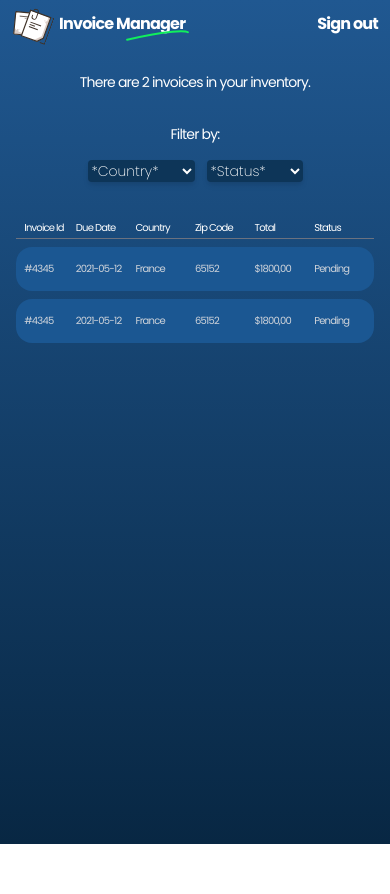
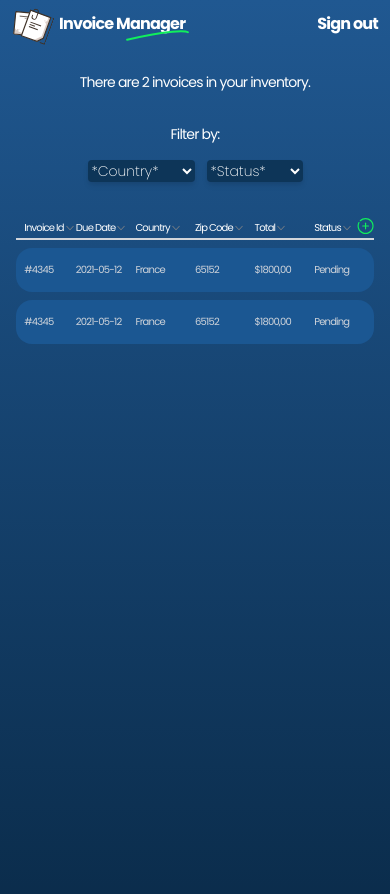
Before and after one commit to torbilote/vue3-invoice-app-v2, a Vue app: page / in a window 390 px wide. Shown: the top 894 px of the page. Before the commit the page ends 844 px from the top, so only its background shows below. Built offline with nearby package versions, Linux system fonts and the light colour scheme.

Commit message:
Finished InvoiceList responsively.
Finished InvoiceList responsively.

```diff
--- a/src/App.vue
+++ b/src/App.vue
@@ -25,13 +25,17 @@ export default {
       '2xl': '1536px',
 */
 
+body {
+  overflow: hidden;
+}
+
 #app {
   font-family: 'Poppins', Helvetica, Arial, sans-serif;
   -webkit-font-smoothing: antialiased;
   -moz-osx-font-smoothing: grayscale;
   -webkit-appearance: none;
-  min-height: 100vh;
-  min-width: 100vw;
+  height: 120vh;
+  width: 100vw;
   letter-spacing: -0.05em;
   background: -webkit-linear-gradient(180deg, rgb(32, 88, 145), rgb(8, 39, 67));
   background: linear-gradient(180deg, rgb(32, 88, 145), rgb(8, 39, 67));
--- a/src/components/InvoiceList.vue
+++ b/src/components/InvoiceList.vue
@@ -1,23 +1,80 @@
 <template>
   <ul class="">
-    <li class="grid grid-cols-6 text-xxs text-white pb-1 border-b border-gray-500 sm:text-xs md:text-base">
-      <div class="pl-2">
+    <li class="relative grid grid-cols-6 text-xxs text-white pb-1 border-b-2 border-gray-300 sm:text-xs md:text-base">
+      <div class="pl-2 flex flex-row">
         <p class="">Invoice Id</p>
+        <svg class="w-3 sm:w-4 md:w-5 lg:w-6 h-auto" width="512" height="512" viewBox="0 0 512 512" fill="none" xmlns="http://www.w3.org/2000/svg">
+          <g id="arrow 1">
+            <g id="a0">
+              <path id="Vector" d="M396.6 160L416 180.7L256 352L96 180.7L115.3 160L256 310.5L396.6 160Z" fill="#858585" />
+            </g>
+          </g>
+        </svg>
       </div>
-      <div class="">
+      <div class="flex flex-row">
         <p class="">Due Date</p>
+        <svg class="w-3 sm:w-4 md:w-5 lg:w-6 h-auto" width="512" height="512" viewBox="0 0 512 512" fill="none" xmlns="http://www.w3.org/2000/svg">
+          <g id="arrow 1">
+            <g id="a0">
+              <path id="Vector" d="M396.6 160L416 180.7L256 352L96 180.7L115.3 160L256 310.5L396.6 160Z" fill="#858585" />
+            </g>
+          </g>
+        </svg>
       </div>
-      <div class="">
+      <div class="flex flex-row">
         <p class="">Country</p>
+        <svg class="w-3 sm:w-4 md:w-5 lg:w-6 h-auto" width="512" height="512" viewBox="0 0 512 512" fill="none" xmlns="http://www.w3.org/2000/svg">
+          <g id="arrow 1">
+            <g id="a0">
+              <path id="Vector" d="M396.6 160L416 180.7L256 352L96 180.7L115.3 160L256 310.5L396.6 160Z" fill="#858585" />
+            </g>
+          </g>
+        </svg>
       </div>
-      <div class="">
+      <div class="flex flex-row">
         <p class="">Zip Code</p>
+        <svg class="w-3 sm:w-4 md:w-5 lg:w-6 h-auto" width="512" height="512" viewBox="0 0 512 512" fill="none" xmlns="http://www.w3.org/2000/svg">
+          <g id="arrow 1">
+            <g id="a0">
+              <path id="Vector" d="M396.6 160L416 180.7L256 352L96 180.7L115.3 160L256 310.5L396.6 160Z" fill="#858585" />
+            </g>
+          </g>
+        </svg>
       </div>
-      <div class="">
+      <div class="flex flex-row">
         <p class="">Total</p>
+        <svg class="w-3 sm:w-4 md:w-5 lg:w-6 h-auto" width="512" height="512" viewBox="0 0 512 512" fill="none" xmlns="http://www.w3.org/2000/svg">
+          <g id="arrow 1">
+            <g id="a0">
+              <path id="Vector" d="M396.6 160L416 180.7L256 352L96 180.7L115.3 160L256 310.5L396.6 160Z" fill="#858585" />
+            </g>
+          </g>
+        </svg>
       </div>
-      <div class="">
+      <div class="flex flex-row">
         <p class="">Status</p>
+        <svg class="w-3 sm:w-4 md:w-5 lg:w-6 h-auto" width="512" height="512" viewBox="0 0 512 512" fill="none" xmlns="http://www.w3.org/2000/svg">
+          <g id="arrow 1">
+            <g id="a0">
+              <path id="Vector" d="M396.6 160L416 180.7L256 352L96 180.7L115.3 160L256 310.5L396.6 160Z" fill="#858585" />
+            </g>
+          </g>
+        </svg>
+      </div>
+      <div class="absolute mb-1 right-0 w-14 h-4 -top-1 sm:h-5 md:h-6 md:top-0 lg:h-7 lg:-top-1 xl:h-8 xl:-top-2">
+        <svg class="absolute right-0 h-full w-auto" width="29" height="28" viewBox="0 0 29 28" fill="none" xmlns="http://www.w3.org/2000/svg">
+          <g id="a0">
+            <g id="a3">
+              <path id="Vector" d="M15 28C11.26 28 7.74499 26.544 5.10099 23.899C0.778991 19.578 -0.247006 13.025 2.54699 7.595C2.79999 7.104 3.40199 6.911 3.89399 7.163C4.38499 7.415 4.57899 8.018 4.32599 8.51C1.93099 13.165 2.80999 18.781 6.51499 22.485C8.78099 24.752 11.794 26 15 26C18.205 26 21.219 24.752 23.485 22.485C25.751 20.218 27 17.205 27 14C27 10.794 25.752 7.781 23.485 5.515C21.218 3.249 18.206 2 15 2C11.794 2 8.78099 3.249 6.51499 5.515C6.12399 5.906 5.49199 5.906 5.10099 5.515C4.70999 5.124 4.70999 4.492 5.10099 4.101C7.74499 1.457 11.26 0 15 0C18.74 0 22.256 1.457 24.899 4.101C27.544 6.745 29 10.26 29 14C29 17.739 27.544 21.255 24.899 23.899C22.256 26.544 18.74 28 15 28Z" fill="#11EF5C" />
+            </g>
+            <g id="a2">
+              <path id="Vector 2" d="M15 20C14.448 20 14 19.553 14 19V9C14 8.448 14.448 8 15 8C15.552 8 16 8.448 16 9V19C16 19.553 15.552 20 15 20Z" fill="#11EF5C" />
+            </g>
+            <g id="a1">
+              <path id="Vector 3" d="M20 15H10C9.448 15 9 14.552 9 14C9 13.448 9.448 13 10 13H20C20.553 13 21 13.448 21 14C21 14.552 20.553 15 20 15Z" fill="#11EF5C" />
+            </g>
+          </g>
+        </svg>
       </div>
     </li>
     <li class="grid grid-cols-6 text-xxs text-gray-300 py-4 sm:text-xs md:text-base bg-blue-list-items rounded-2xl my-2">
```
